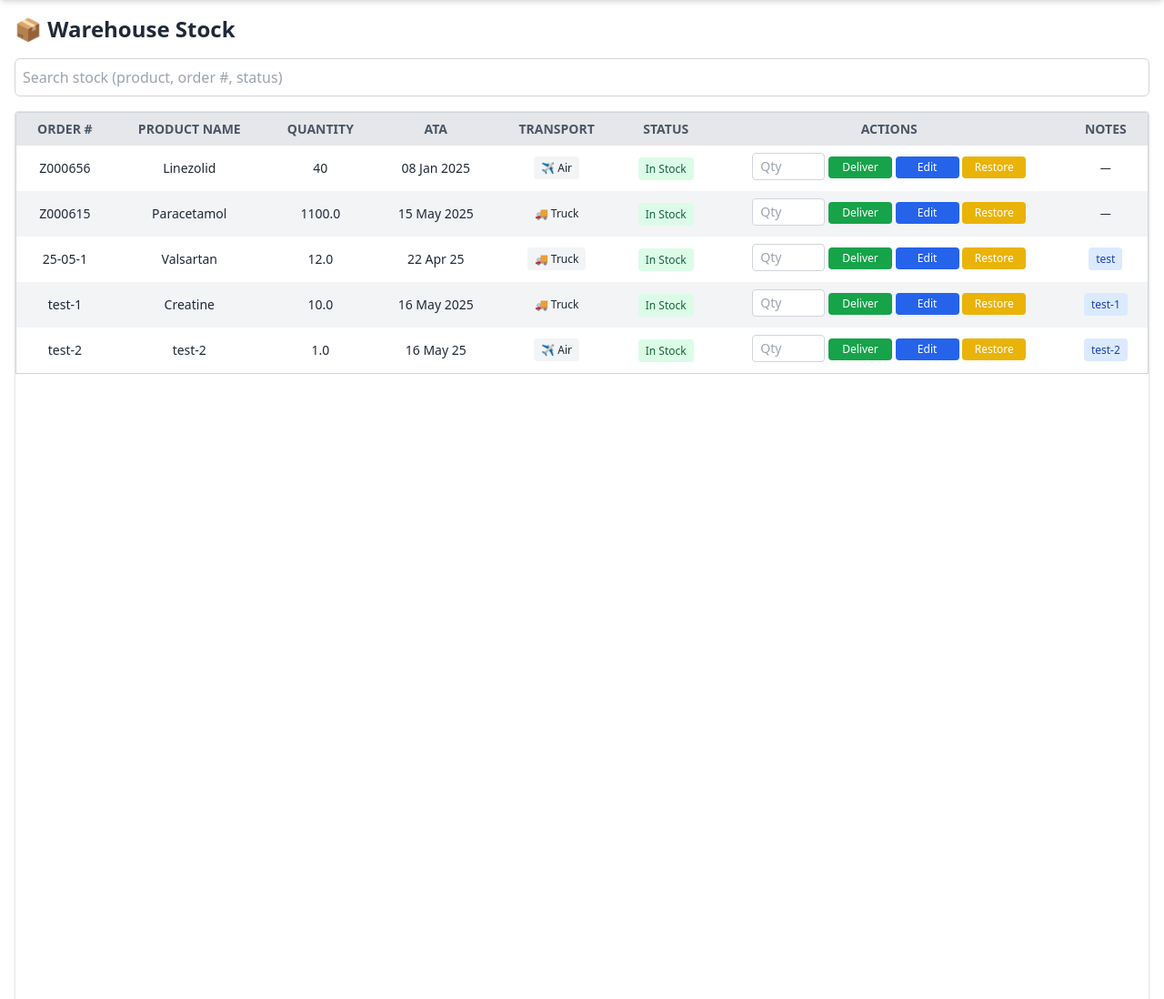
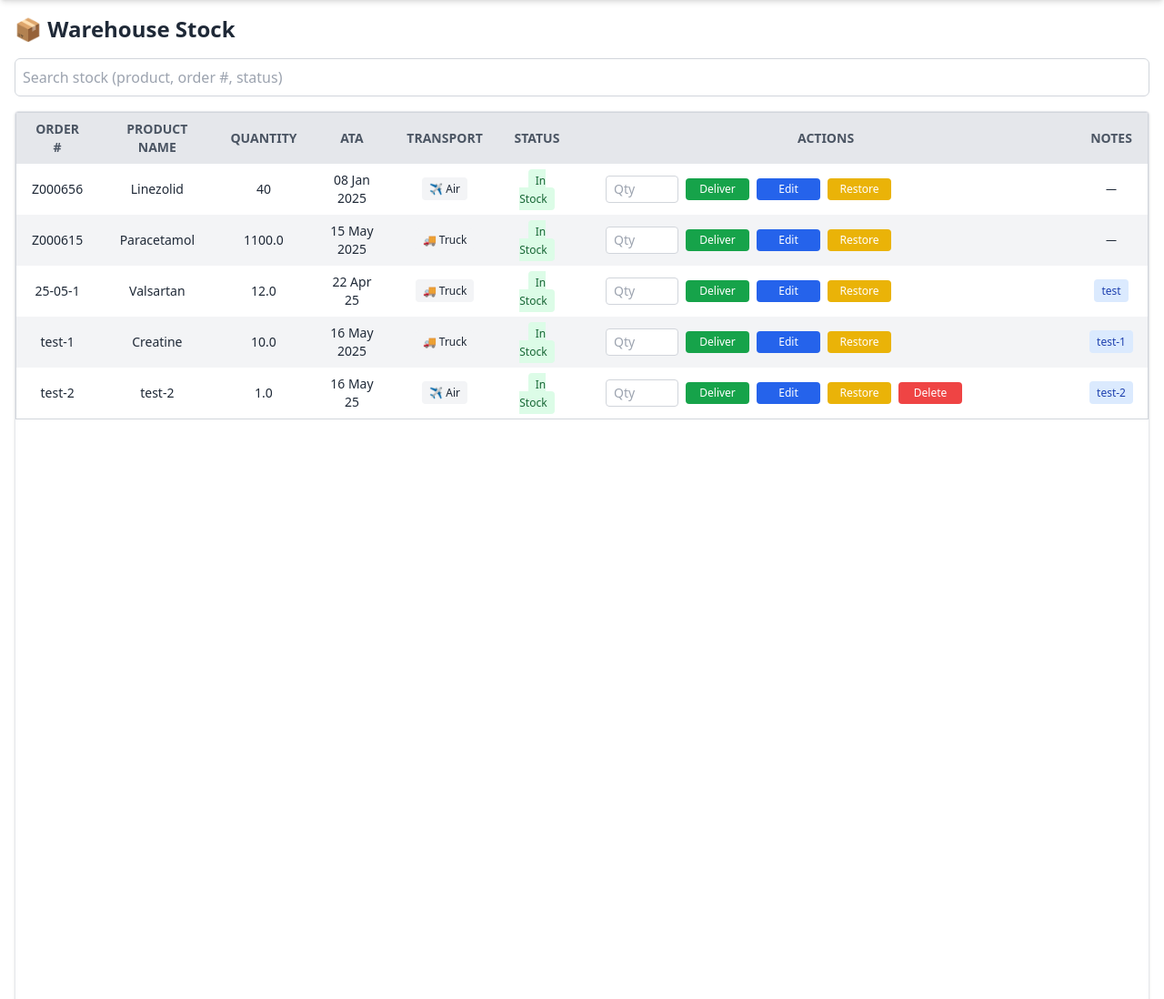
Before and after one commit to romahawk/supply_tracker, a Flask app: page /warehouse in a window 1280 px wide. Shown: the part 64-1162 px from the top of the page at 91% size. Run offline with Flask 3, Linux system fonts and the light colour scheme; a user stored in the database is signed in; some libraries are stand-ins or nearby versions.

Commit message:
✨ Feature: Enable deletion of manually added Warehouse orders + UI polish
Added is_manual flag to WarehouseStock model

Set is_manual=True for manual warehouse entries

Created /delete_warehouse/<int:item_id> route

Showed Delete button only for is_manual entries

Added confirmation prompt before deleting

Refactored action buttons layout for all warehouse rows

Aligned buttons horizontally under Actions column

Added spacing between "In Stock" badge and Qty input

```diff
--- a/app/models.py
+++ b/app/models.py
@@ -44,7 +44,8 @@ class WarehouseStock(db.Model):
     ata = db.Column(db.String(10), nullable=True)
     transit_status = db.Column(db.String(20), default='In Stock', nullable=False)
     notes = db.Column(db.String(120))        # optional manual tag or comments
-    transport = db.Column(db.String(20))     # 'sea', 'air', or 'truck'
+    transport = db.Column(db.String(20))
+    is_manual = db.Column(db.Boolean, default=False)     # 'sea', 'air', or 'truck'
 
 
 
--- a/app/routes.py
+++ b/app/routes.py
@@ -294,7 +294,8 @@ def add_warehouse_manual():
             quantity=quantity,
             ata=ata,
             transport=transport,
-            notes=notes
+            notes=notes,
+            is_manual=True
         )
         db.session.add(new_item)
         db.session.commit()
@@ -556,3 +557,17 @@ def delete_pod(item_id):
     else:
         flash("No POD file to delete.", "warning")
     return redirect(url_for('main.delivered'))
+
+#Delete Manual Warehouse Entry
+@main.route('/delete_warehouse/<int:item_id>', methods=['POST'])
+@login_required
+def delete_warehouse(item_id):
+    item = WarehouseStock.query.get_or_404(item_id)
+    if item.user_id != current_user.id:
+        flash('Unauthorized action.', 'danger')
+        return redirect(url_for('main.warehouse'))
+
+    db.session.delete(item)
+    db.session.commit()
+    flash('Warehouse item deleted successfully.', 'success')
+    return redirect(url_for('main.warehouse'))
--- a/app/templates/warehouse.html
+++ b/app/templates/warehouse.html
@@ -90,24 +90,49 @@
                             {% endif %}
                         </td>
                         <td class="px-4 py-2"><span class="bg-green-100 text-green-800 text-xs px-2 py-1 rounded">In
-                                Stock</span></td>
-                        <td class="px-4 py-2 space-y-1">
+                                Stock</span>
+                        </td>
+                        <td class="px-4 py-2">
+                            <div class="flex justify-end">
+                                <div class="flex items-center gap-2 min-w-[500px] ml-4">
+
+                                    <!-- Qty + Deliver -->
                                     <form method="POST" action="{{ url_for('main.deliver_partial', item_id=item.id) }}"
-                                class="inline">
-                                <input type="number" name="quantity" min="1" max="{{ item.quantity }}" placeholder="Qty"
-                                    class="w-20 mb-1 px-2 py-1 rounded text-sm bg-white text-black dark:bg-gray-800 dark:text-white border border-gray-300 dark:border-gray-600 focus:outline-none focus:ring-2 focus:ring-blue-500"
+                                        class="flex items-center gap-2">
+                                        <input type="number" name="quantity" min="1" max="{{ item.quantity }}"
+                                            placeholder="Qty"
+                                            class="w-20 px-2 py-1 rounded text-sm bg-white text-black dark:bg-gray-800 dark:text-white border border-gray-300 dark:border-gray-600 focus:outline-none focus:ring-2 focus:ring-blue-500"
                                             required>
                                         <button type="submit"
                                             class="bg-green-600 hover:bg-green-700 text-white px-3 py-1 text-xs rounded min-w-[70px]">Deliver</button>
                                     </form>
+
+                                    <!-- Edit -->
                                     <a href="{{ url_for('main.edit_warehouse', item_id=item.id) }}"
-                                class="inline-block bg-blue-600 hover:bg-blue-700 text-white px-3 py-1 text-xs rounded min-w-[70px] text-center mt-1">Edit</a>
-                            <form method="POST" action="{{ url_for('main.restore_to_dashboard', item_id=item.id) }}"
+                                        class="bg-blue-600 hover:bg-blue-700 text-white px-3 py-1 text-xs rounded min-w-[70px] text-center">Edit</a>
+
+                                    <!-- Restore -->
+                                    <form method="POST"
+                                        action="{{ url_for('main.restore_to_dashboard', item_id=item.id) }}"
                                         class="inline">
                                         <button type="submit"
-                                    class="bg-yellow-500 hover:bg-yellow-600 text-white px-3 py-1 text-xs rounded min-w-[70px] mt-1">Restore</button>
+                                            class="bg-yellow-500 hover:bg-yellow-600 text-white px-3 py-1 text-xs rounded min-w-[70px]">Restore</button>
                                     </form>
+
+                                    <!-- Delete (manual only) -->
+                                    {% if item.is_manual %}
+                                    <form method="POST" action="{{ url_for('main.delete_warehouse', item_id=item.id) }}"
+                                        class="inline delete-form">
+                                        <button type="submit"
+                                            class="bg-red-500 hover:bg-red-600 text-white px-3 py-1 text-xs rounded min-w-[70px]">Delete</button>
+                                    </form>
+                                    {% endif %}
+
+                                </div>
+                            </div>
                         </td>
+
+
                         <td class="px-4 py-2 text-xs">
                             {% if item.notes %}
                             <span class="bg-blue-100 text-blue-800 px-2 py-1 rounded whitespace-nowrap">
@@ -204,6 +229,19 @@
             );
         });
     </script>
+
+    <!-- Confirmation modal -->
+    <script>
+        document.querySelectorAll('.delete-form').forEach(form => {
+            form.addEventListener('submit', function (e) {
+                const confirmed = confirm('Are you sure you want to delete this warehouse order?');
+                if (!confirmed) {
+                    e.preventDefault();
+                }
+            });
+        });
+    </script>
+
 </body>
 
 </html>
```
Also changed, not shown: migrations/versions/8af089c11e0d_add_is_manual_field_to_warehousestock.py (added, +32 -0 lines), instance/supply_tracker.db. Lines whose indentation alone changed are shown as unchanged.
